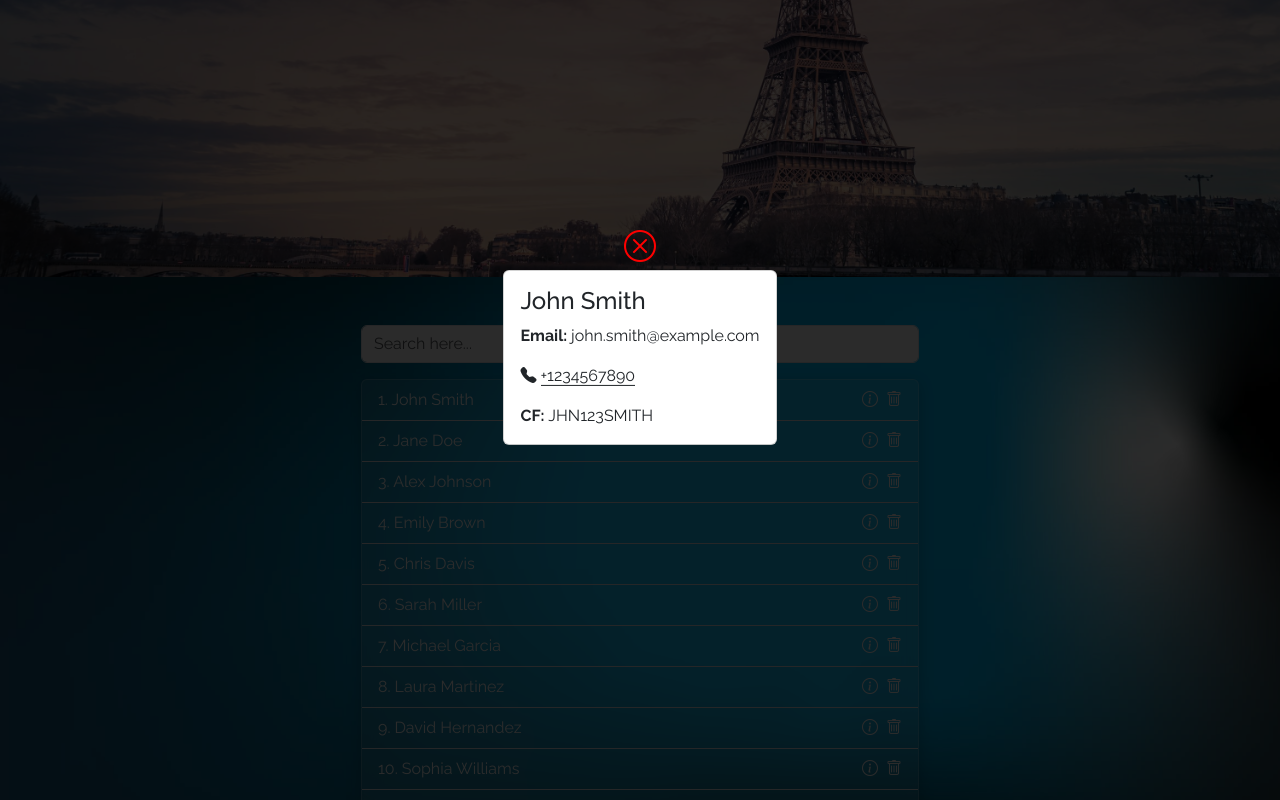
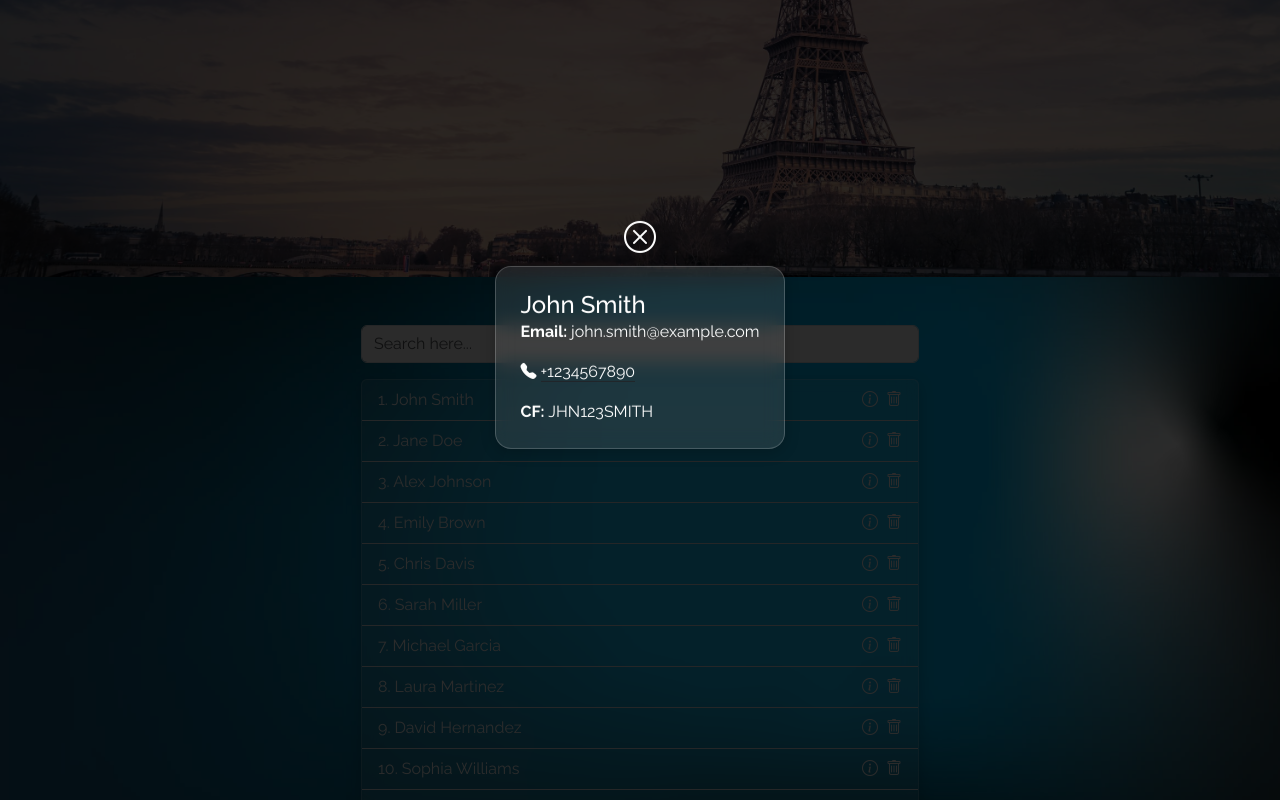
Before and after one commit to GiuseppeColucci95/booRoad_team2, a React (Vite) app: page /trips/1 in a window 1280 px wide. Both pictures are taken after a click on the element 870 px from the left and 847 px from the top of the page. Shown: the part 447-1247 px from the top of the page. Built offline with nearby package versions, Linux system fonts and the light colour scheme.

Commit message:
fix: update card class and styles for TravelerInfo component

```diff
--- a/src/components/Traveler.jsx
+++ b/src/components/Traveler.jsx
@@ -4,7 +4,7 @@ export default function TravelerInfo({ selectedTraveler, setOpenOverlay }) {
 
     return (
         <div id="traveler-info">
-            <div className="card m-5 position-relative">
+            <div className="card-info p-4 m-5 position-relative">
                 <div className="pin" onClick={() => { setOpenOverlay(false) }}><i class="bi bi-x-circle"></i></div>
 
                 <div className="card-body">
--- a/src/index.css
+++ b/src/index.css
@@ -324,16 +324,22 @@ footer {
     z-index: 100;
     color: white;
 }
+.card-info{
+    border-radius: 1rem;
+    background: rgba(255, 255, 255, 0.1);
+    backdrop-filter: blur(10px);
+    -webkit-backdrop-filter: blur(10px);
+    border: 1px solid rgba(255, 255, 255, 0.2);
+    box-shadow: 0 4px 15px rgba(0, 0, 0, 0.2);
+}
 
 .pin {
     position: absolute;
     top: 0;
     left: 50%;
-    transform: translate(-50%, -100%);
-    color: red;
+    transform: translate(-50%, -110%);
+    color: white;
     font-size: 2rem;
-
-
 }
 
 #btn-add-form {
```
